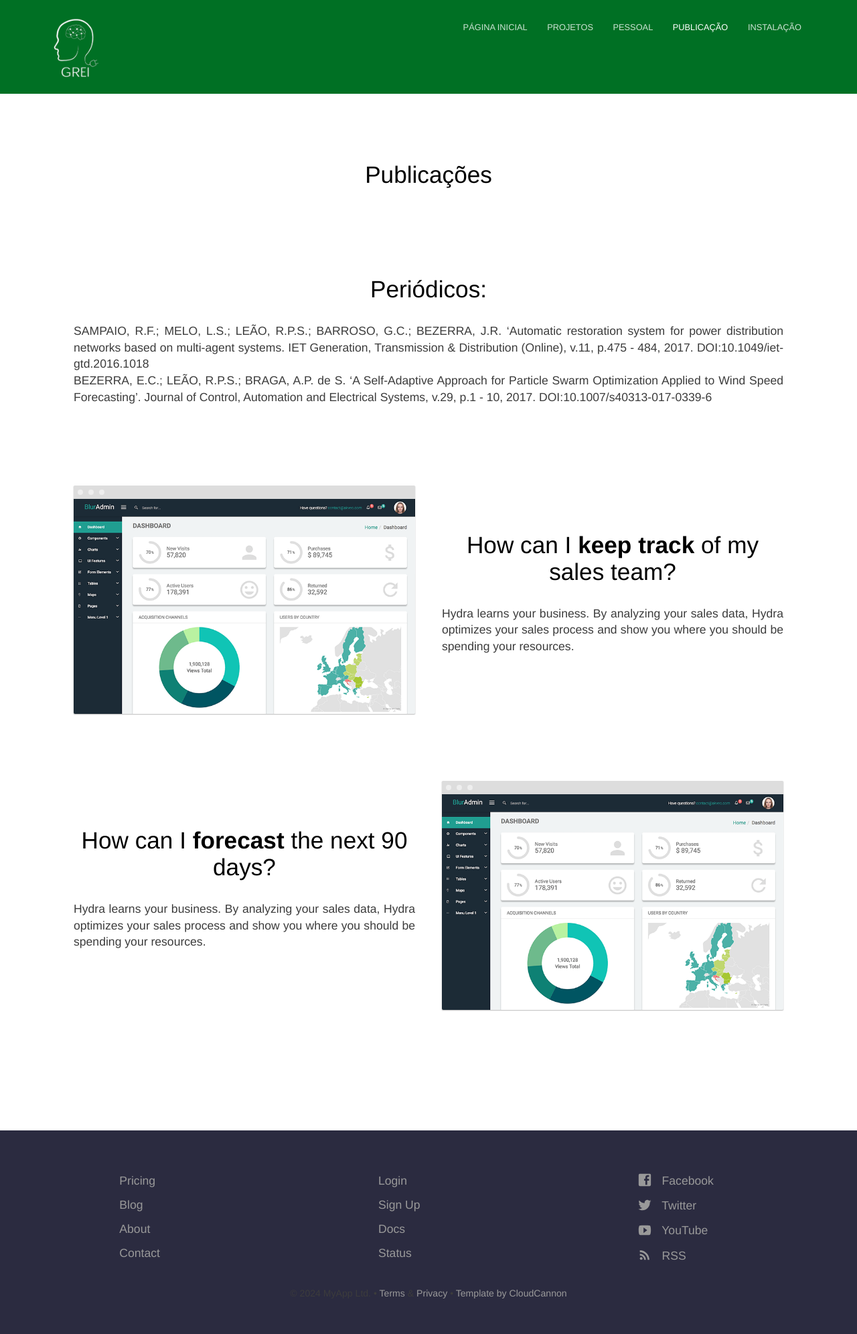
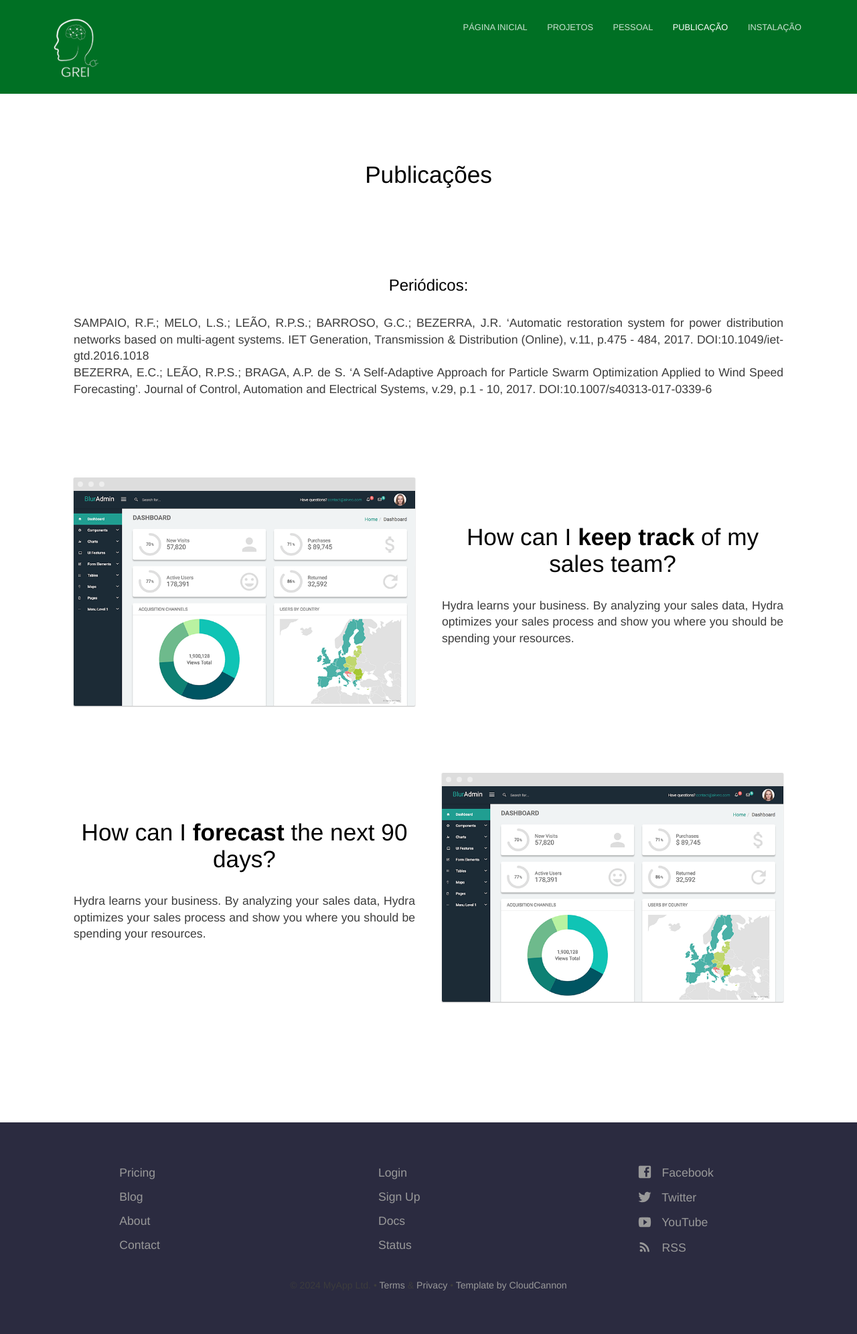
Before and after one commit to Gabriell89222/Gabriell89222.github.io, a Jekyll site: the page built from pricing.html, in a window 1280 px wide. Shown: the whole page at 67% size. Built offline with Jekyll 4.4.1, drawn with Linux system fonts in a browser that asks for light colours.

Commit message:
Atualização aba publicações v-1.2

```diff
--- a/_sass/elements.scss
+++ b/_sass/elements.scss
@@ -40,6 +40,10 @@ h2 {
 	margin: 0 0 30px 0;
 }
 
+h2.Publicação{
+	font-size: 1.5em
+}
+
 h3 {
 	margin: 20px 0 10px 0;
 }
--- a/pricing.html
+++ b/pricing.html
@@ -7,7 +7,7 @@ description:
 	<section>
 		<div class="container flex">
 			<div class="text editable">
-				<h2>Periódicos:</h2>
+				<h2 class="Publicação">Periódicos:</h2>
 				<p>
 					SAMPAIO, R.F.; MELO, L.S.; LEÃO, R.P.S.; BARROSO, G.C.; BEZERRA, J.R. ‘Automatic
 					restoration system for power distribution networks based on multi-agent systems.
```
